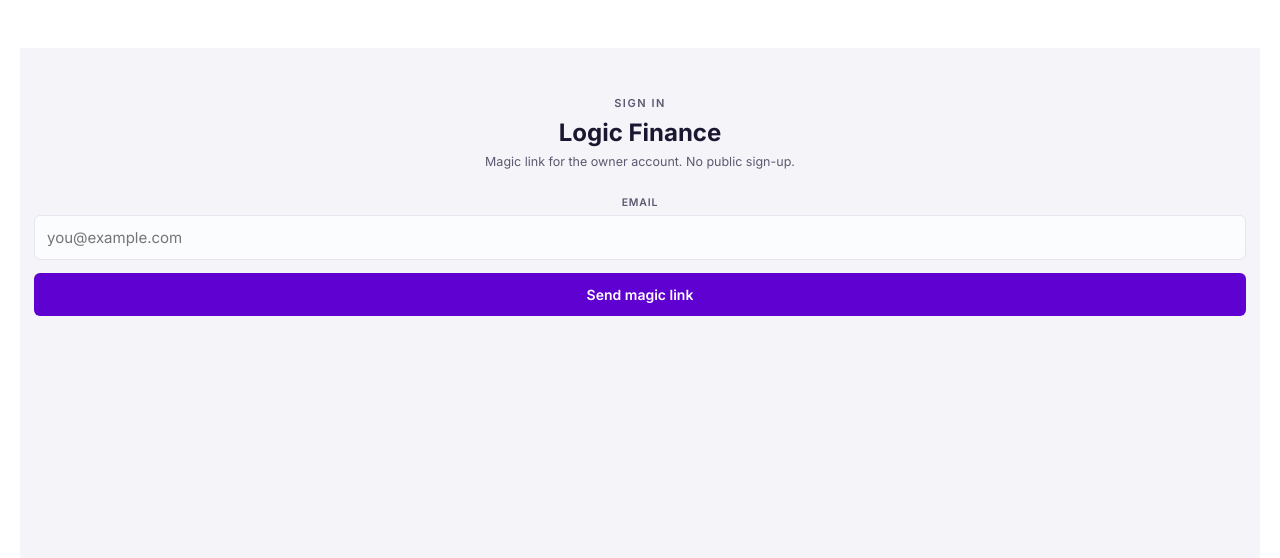
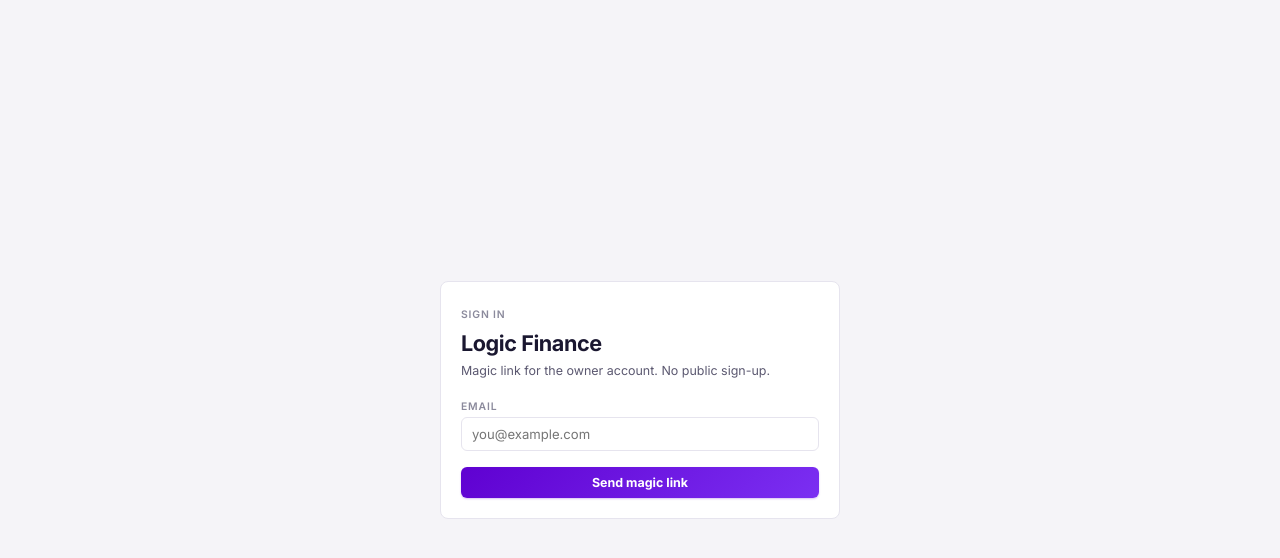
Before and after one commit to dimashibakov/logic-finance, a Next.js app: page /login in a window 1280 px wide. Shown: the top 558 px of the page. Built offline with nearby package versions, Linux system fonts and the light colour scheme.

Commit message:
Restyle login as compact centered Terminal card.
Wrap magic-link form in a 400px centered t-panel with brand submit
button; replace legacy lf-* layout classes without changing auth logic.

Co-authored-by: Cursor <cursoragent@cursor.com>

```diff
--- a/app/login/page.tsx
+++ b/app/login/page.tsx
@@ -33,42 +33,42 @@ export default function LoginPage() {
   }
 
   return (
-    <div className="lf-auth-page">
-      <div className="lf-auth-card lf-phone" style={{ paddingTop: 48 }}>
-        <div className="lf-eyebrow">Sign in</div>
-        <h1 style={{ fontSize: 24, fontWeight: 700, margin: "8px 0 6px" }}>Logic Finance</h1>
-        <p className="lf-hint" style={{ marginBottom: 24 }}>
-          Magic link for the owner account. No public sign-up.
-        </p>
+    <div className="t-login-page">
+      <section className="t-panel t-login-card">
+        <div className="t-login-card__head">
+          <span className="t-lbl">Sign in</span>
+          <h1 className="t-login-card__title">Logic Finance</h1>
+          <p className="t-login-card__sub">Magic link for the owner account. No public sign-up.</p>
+        </div>
 
+        <div className="t-login-card__body">
           {sent ? (
-          <div className="lf-card lf-card--pad">
-            <p style={{ fontSize: 14, lineHeight: 1.5 }}>
+            <p className="t-login-sent">
               Link sent to <b>{email}</b>. Open it on this device to continue.
             </p>
-          </div>
           ) : (
-          <form onSubmit={submit}>
-            <div className="lf-field">
-              <label htmlFor="email">Email</label>
+            <form className="t-login-form" onSubmit={submit}>
+              <label className="t-drawer__field">
+                <span className="t-lbl">Email</span>
                 <input
                   id="email"
                   type="email"
                   required
                   autoComplete="email"
-                className="lf-input--mono"
+                  className="t-drawer__input"
                   value={email}
                   onChange={(e) => setEmail(e.target.value)}
                   placeholder="you@example.com"
                 />
-            </div>
-            {error && <div className="lf-text-danger" style={{ fontSize: 12, marginBottom: 12 }}>{error}</div>}
-            <button type="submit" className="lf-btn" disabled={busy} style={{ marginTop: 0 }}>
+              </label>
+              {error ? <div className="t-page__error">{error}</div> : null}
+              <button type="submit" className="t-btn t-btn--brand t-login-submit" disabled={busy}>
                 {busy ? "Sending…" : "Send magic link"}
               </button>
             </form>
           )}
         </div>
+      </section>
     </div>
   );
 }
--- a/app/terminal.css
+++ b/app/terminal.css
@@ -2011,3 +2011,77 @@ html:not([data-theme]) .t-agent-row__actions {
     grid-template-columns: 1fr;
   }
 }
+
+/* Login */
+html[data-theme="terminal"] .t-login-page,
+html:not([data-theme]) .t-login-page {
+  min-height: 100vh;
+  min-height: 100dvh;
+  display: flex;
+  align-items: center;
+  justify-content: center;
+  padding: 24px 16px;
+  background: var(--bg);
+  box-sizing: border-box;
+}
+
+html[data-theme="terminal"] .t-login-card,
+html:not([data-theme]) .t-login-card {
+  width: 100%;
+  max-width: 400px;
+  margin: 0 auto;
+}
+
+html[data-theme="terminal"] .t-login-card__head,
+html:not([data-theme]) .t-login-card__head {
+  padding: 20px 20px 0;
+}
+
+html[data-theme="terminal"] .t-login-card__title,
+html:not([data-theme]) .t-login-card__title {
+  margin: 8px 0 6px;
+  font-size: 1.35rem;
+  font-weight: 700;
+  color: var(--ink);
+  letter-spacing: -0.02em;
+}
+
+html[data-theme="terminal"] .t-login-card__sub,
+html:not([data-theme]) .t-login-card__sub {
+  margin: 0;
+  font-size: 0.78rem;
+  line-height: 1.45;
+  color: var(--ink2);
+}
+
+html[data-theme="terminal"] .t-login-card__body,
+html:not([data-theme]) .t-login-card__body {
+  padding: 20px;
+}
+
+html[data-theme="terminal"] .t-login-form,
+html:not([data-theme]) .t-login-form {
+  display: flex;
+  flex-direction: column;
+  gap: 12px;
+}
+
+html[data-theme="terminal"] .t-login-form .t-drawer__input,
+html:not([data-theme]) .t-login-form .t-drawer__input {
+  width: 100%;
+  box-sizing: border-box;
+}
+
+html[data-theme="terminal"] .t-login-submit,
+html:not([data-theme]) .t-login-submit {
+  width: 100%;
+  margin-top: 4px;
+}
+
+html[data-theme="terminal"] .t-login-sent,
+html:not([data-theme]) .t-login-sent {
+  margin: 0;
+  font-size: 0.82rem;
+  line-height: 1.5;
+  color: var(--ink2);
+}
```
Lines whose indentation alone changed are shown as unchanged.
